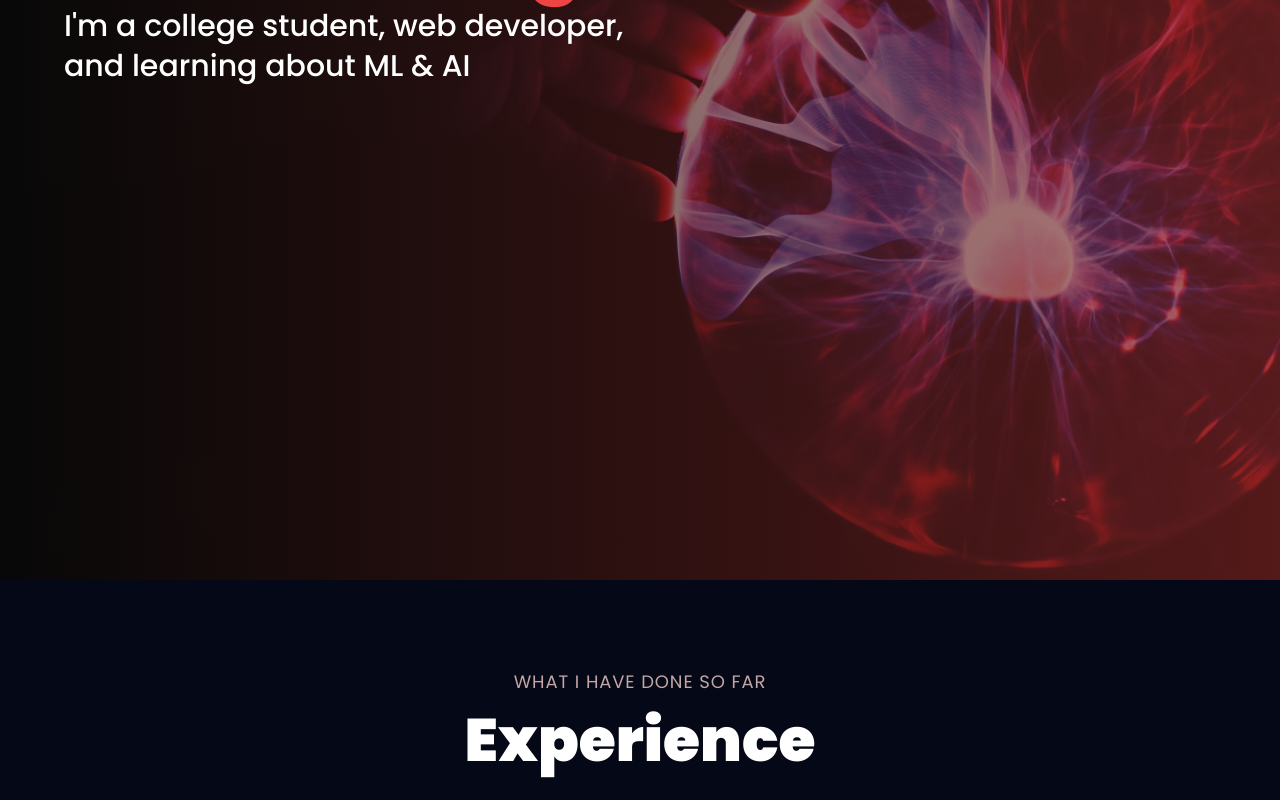
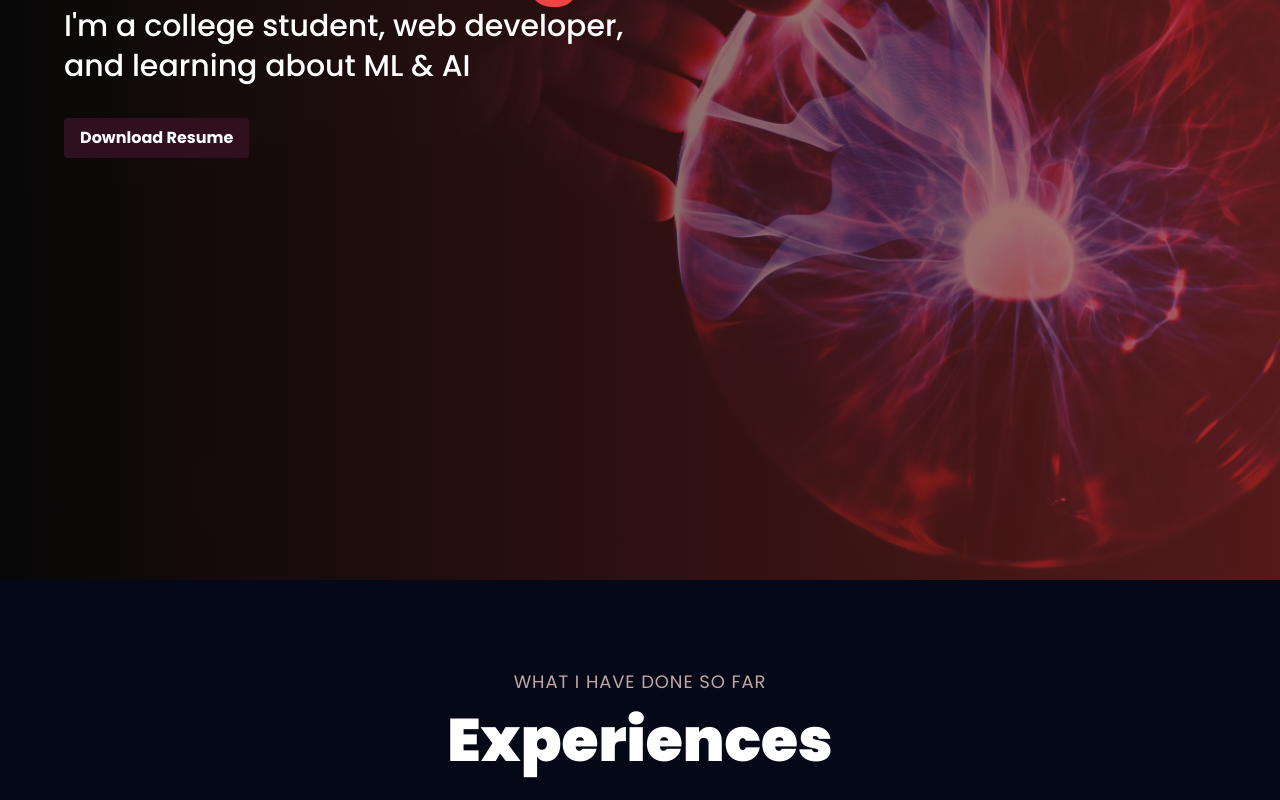
Before and after one commit to XChen601/Personal-Portfolio, a React (Create React App) app: page / in a window 1280 px wide. Shown: the part 220-1020 px from the top of the page. Built offline with nearby package versions, Linux system fonts and the light colour scheme.

Commit message:
added resume

```diff
--- a/src/components/Experience.jsx
+++ b/src/components/Experience.jsx
@@ -64,7 +64,7 @@ const Experience = () => {
           What I have done so far
         </p>
         <h2 className={`${styles.sectionHeadText} text-center`}>
-          Experience
+          Experiences
         </h2>
       </motion.div>
 
--- a/src/components/Hero.jsx
+++ b/src/components/Hero.jsx
@@ -1,16 +1,22 @@
 import React from 'react'
 import { styles } from '../styles'
+import resume from '../assets/XingChen_Resume.pdf'
 
 const Hero = () => {
   return (
     <section className='relative w-full h-screen mx-auto'>
-        <div className={`absolute inset-0 top-[120px]  max-w-7xl mx-auto ${styles.paddingX} flex flex-row items-start gap-5`}>
+        <div className={`absolute inset-0 top-[120px]  max-w-7xl mx-auto ${styles.paddingX} items-start gap-5`}>
             <div>
                 <h1 className={`${styles.heroHeadText} text-white`}>Hi, I am <span className='text-red-500'>Xing</span></h1>
                 <p className={`${styles.heroSubText} text-white`}>I'm a college student, web developer, <br className="sm:block hidden" /> and learning about ML & AI</p>
             </div>
+            <a href={resume} download>
+                <button className="my-8 bg-tertiary hover:bg-black-100 text-white font-bold py-2 px-4 rounded">
+                    Download Resume
+                </button>
+            </a>
+        </div>
 
-        </div>
 
     </section>
   )
```
Also changed, not shown: 1 other file (tests, documents, lock files or other folders).
